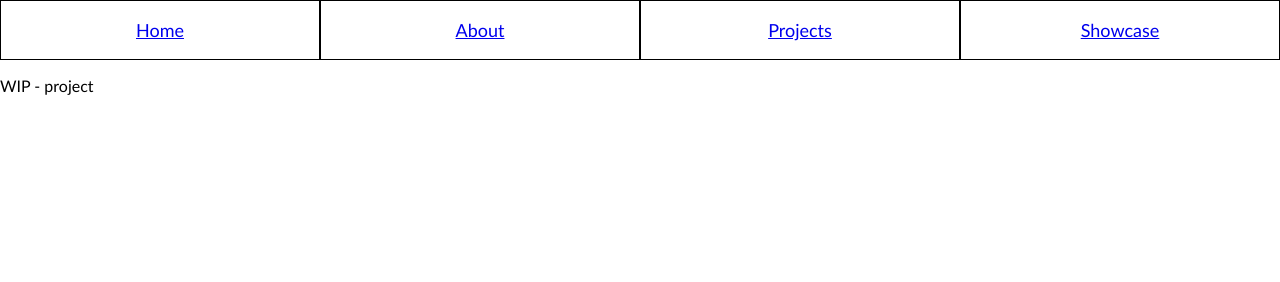
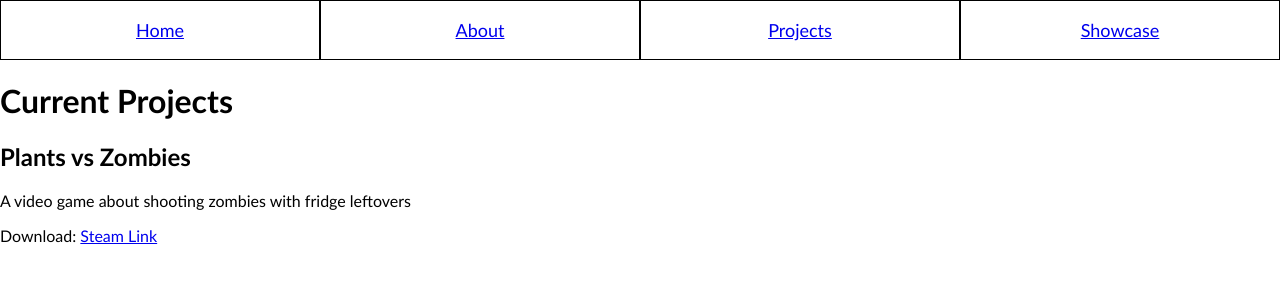
Before and after one commit to aiden-ly/1xd3-team23, a plain HTML site: page project.html in a window 1280 px wide. Drawn offline with Linux system fonts and the light colour scheme.

Commit message:
Placeholder for Projects page

```diff
--- a/project.html
+++ b/project.html
@@ -17,8 +17,10 @@
     </div>
 
     <div class="content">
-
-        <p>WIP - project</p>
+        <h1>Current Projects</h1>
+        <h2>Plants vs Zombies</h2>
+        <p>A video game about shooting zombies with fridge leftovers</p>
+        <p>Download: <a href="https://store.steampowered.com/app/3590/Plants_vs_Zombies_GOTY_Edition/"">Steam Link</a></p>
 
     </div>
 </body>
```
